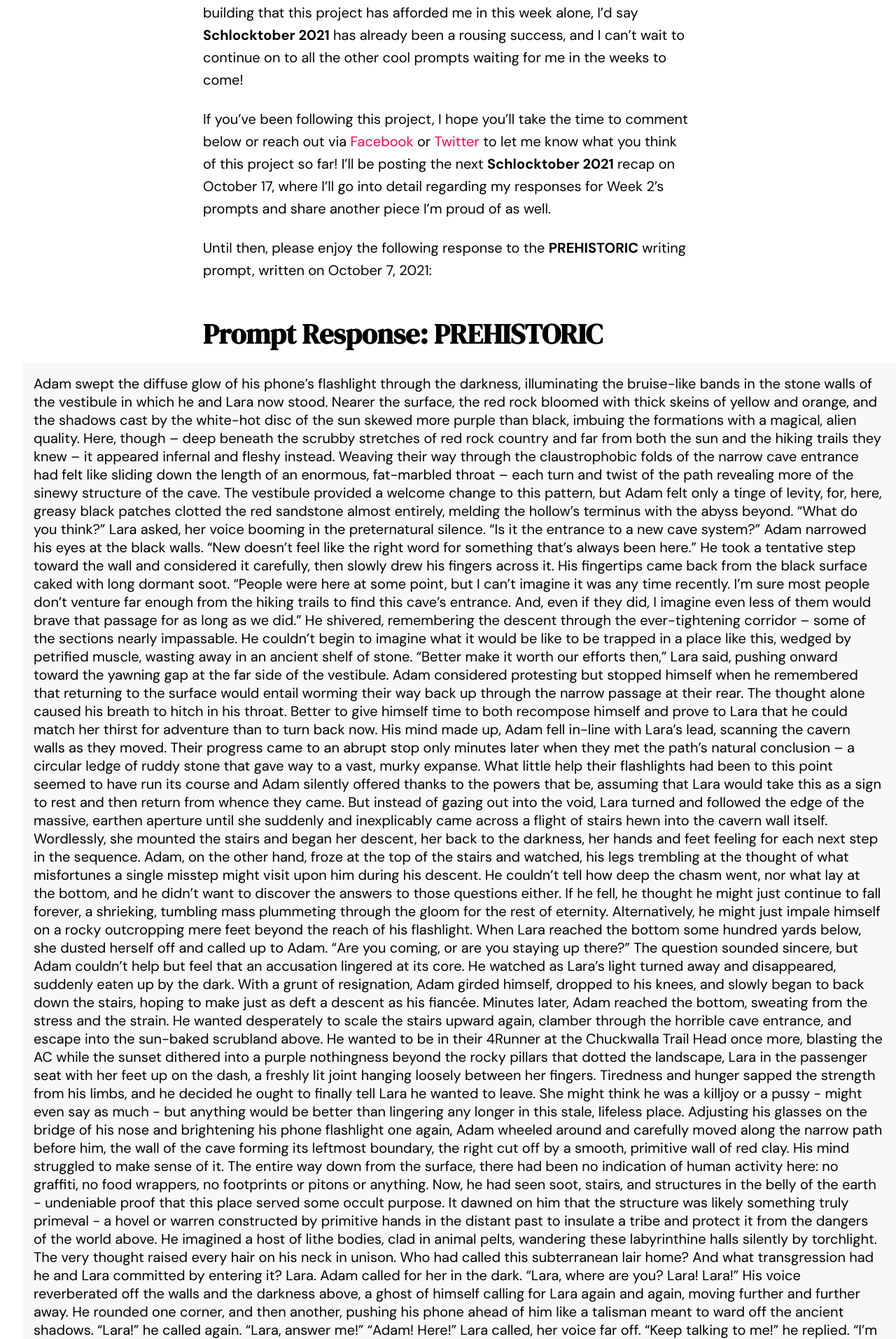
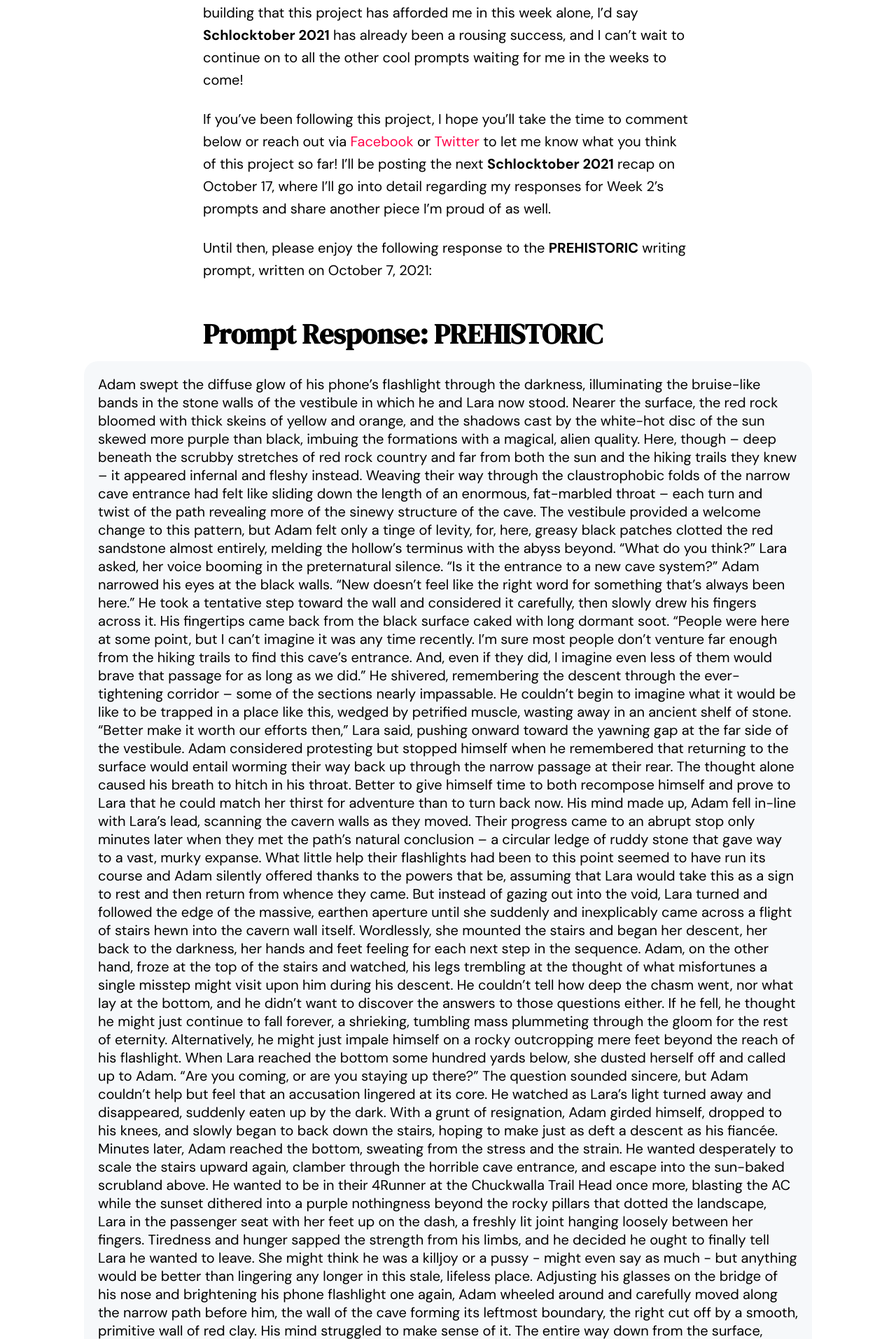
Before and after one commit to mnmalone/mnmalone2021, a Jekyll site: the page built from _posts/2021-10-10-schlocktober-week-1.md, in a window 1280 px wide. Shown: the part 4487-6400 px from the top of the page at 70% size. Built offline with Jekyll 4.4.1, drawn with Linux system fonts in a browser that asks for light colours; some web fonts are replaced; comment, search, counter and statistics services are not loaded.

Commit message:
Update blog.scss

```diff
--- a/_sass/blog.scss
+++ b/_sass/blog.scss
@@ -139,12 +139,12 @@ $blogmargin: 48px;
 
     .excerpt{
         display: block;
-        width: 100%;
-        padding: 16px;
-        margin-bottom: 15px;
-        margin-top: 15px;
+        margin-left: auto;
+        margin-right: auto;
+        max-width: 1000px;
+        padding: 20px;
         background-color: #f6f8fa;
-        border-radius: 0px 0px 6px 6px;
+        border-radius: 20px 20px 20px 20px;
     }
 
     .readingtime{
```
